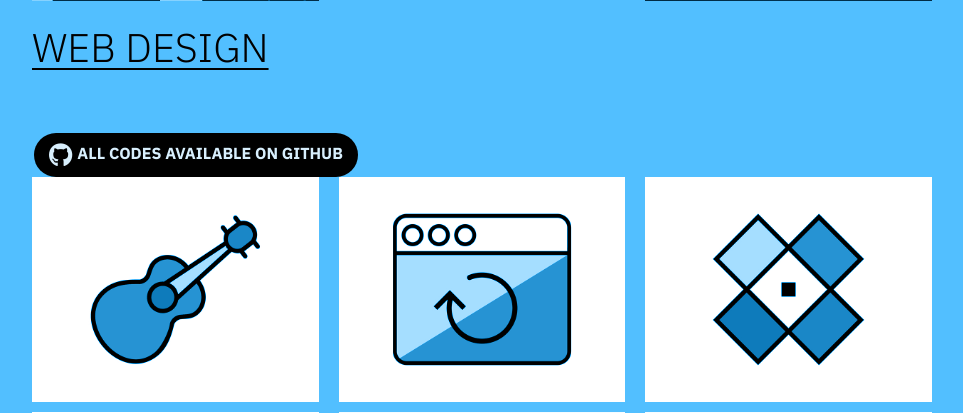
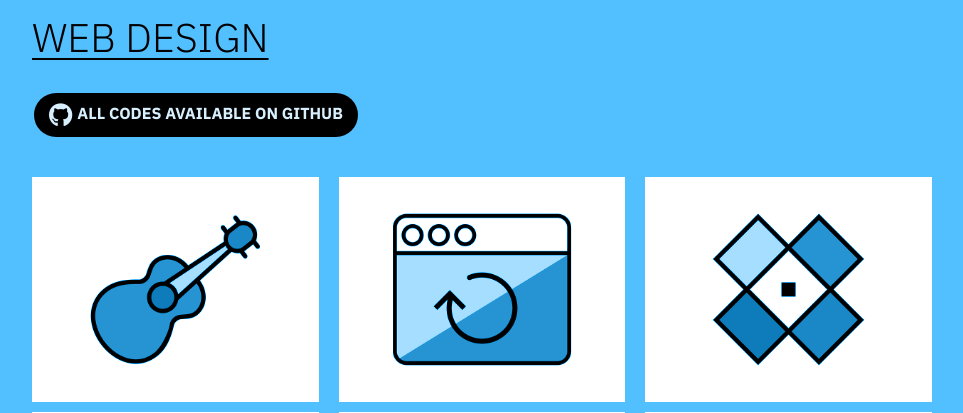
Before and after one commit to whoisjuarez/whoisjuarez.github.io, a PHP site: page / in a window 1280 px wide. Shown: the part 1833-2246 px from the top of the page, without its empty margins (158-1121 px from the left). Run offline with PHP 8.4, Linux system fonts and the light colour scheme; a stand-in replaces the project's code that opens the database connection; some libraries are stand-ins or nearby versions.

Commit message:
Update style.css
Corrections to match inversion of portfolio

```diff
--- a/css/style.css
+++ b/css/style.css
@@ -186,6 +186,8 @@ nav a:hover{
 	background-position: bottom;
 }
 
+.hero h2 { font-size: 3rem;}
+
 .hero h3{ margin-bottom: 5px; }
 
 .text-box{ width: 70%; }
@@ -219,7 +221,7 @@ nav a:hover{
 
 .port h3{ margin-bottom: 20px; }
 
-.title-port { margin-top: 100px; }
+/* .title-port { margin-top: 100px; } */
 
 .port div a:nth-child(3){margin-bottom: 40px;}
 
@@ -241,6 +243,13 @@ nav a:hover{
 .port i{
 	font-size: 1.5rem;
 	margin-right: 5px;
+}
+
+.port .git-link{ margin-bottom: 40px; }
+
+.title-web{
+	margin-top: 100px;
+	margin-bottom: 10px;
 }
 
 .port-flex-web,
```
